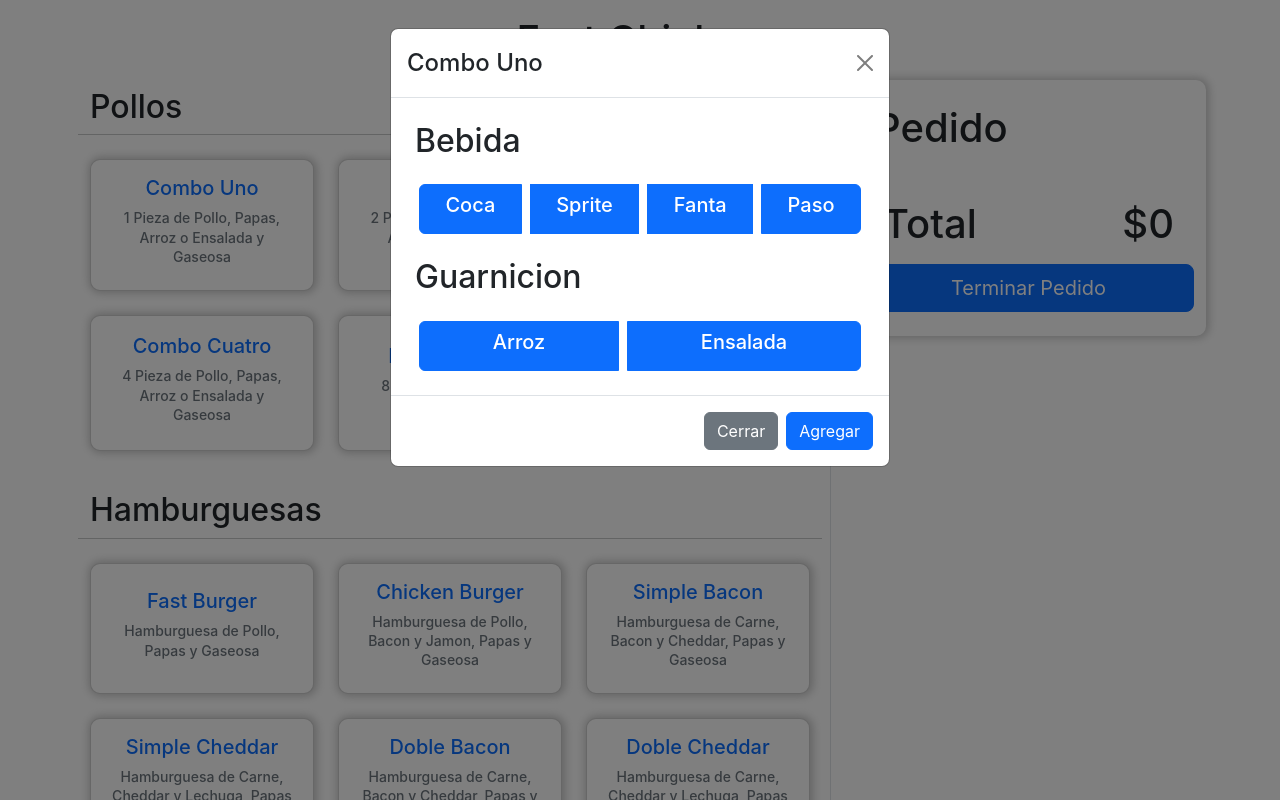
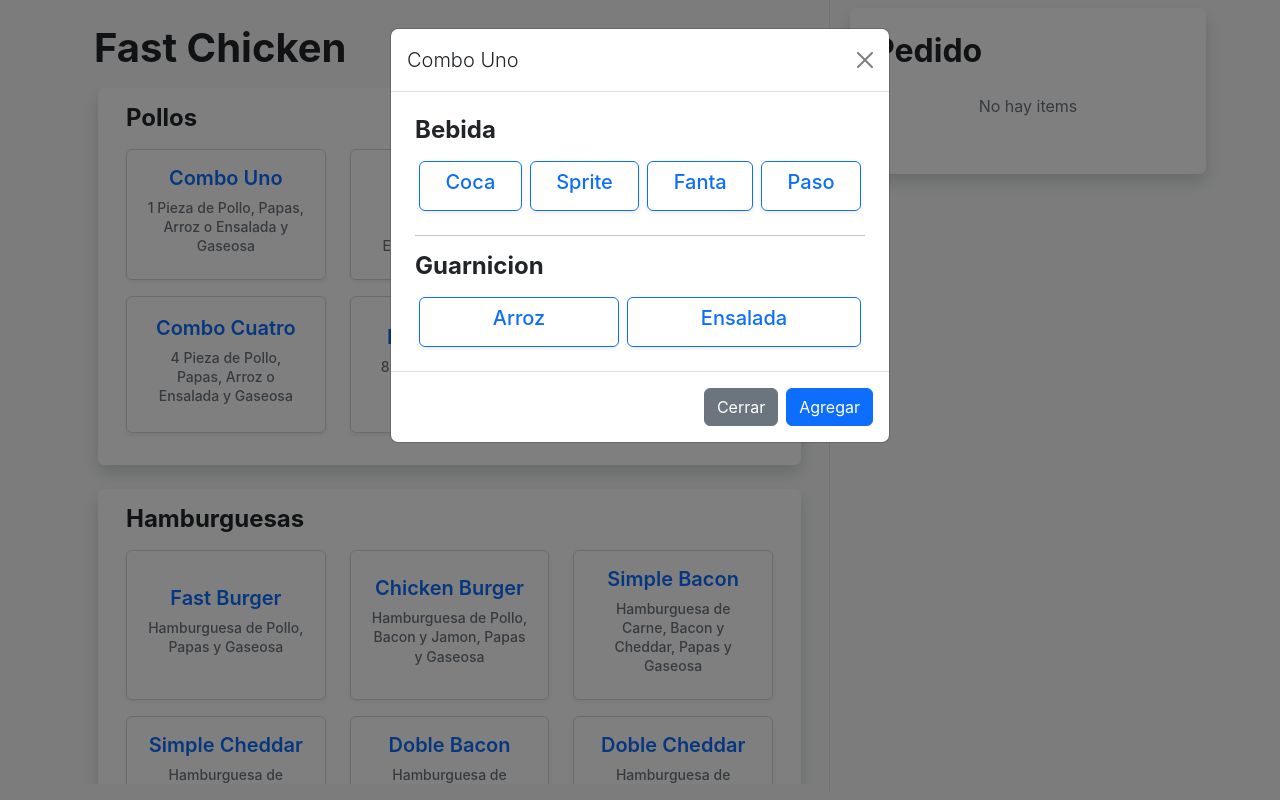
Before and after one commit to matiasfmart/FastChicken-1.0, a React (Create React App) app: page / in a window 1280 px wide. Both pictures are taken after a click on the button 202 px from the left and 225 px from the top of the page. Shown: the top 800 px of the page. Built offline with nearby package versions, Linux system fonts and the light colour scheme.

Commit message:
finish app - except stock

```diff
--- a/public/index.html
+++ b/public/index.html
@@ -16,7 +16,7 @@
     <link rel="manifest" href="%PUBLIC_URL%/img/chickenIcon.png" />
     <title>FastChicken App</title>
   </head>
-  <body>
+  <body class="bg-light">
     <noscript>You need to enable JavaScript to run this app.</noscript>
     <div id="root"></div>
     <!-- JavaScript Bundle with Popper -->
--- a/src/App.css
+++ b/src/App.css
@@ -40,19 +40,11 @@
 .btn-menu{
   width: 100%;
   height: 100%;
-  border-radius: 10px;
-  border-color: #00000031;
+  border-color: #00000026;
+  /* border-radius: 10px;
   border-width: 1px;
   background-color: rgb(255, 255, 255);
-  box-shadow: 1px 0px 9px 2px rgba(147.0172119140625,147.0172119140625,147.0172119140625,0.5);
-}
-
-.order-detail{
-  border-radius: 10px;
-  border-color: #00000031;
-  border-width: 1px;
-  background-color: rgb(255, 255, 255);
-  box-shadow: 1px 0px 9px 2px rgba(147.0172119140625,147.0172119140625,147.0172119140625,0.5);
+  box-shadow: 1px 0px 9px 2px rgba(147.0172119140625,147.0172119140625,147.0172119140625,0.5); */
 }
 
 .btn-addRemove{
@@ -60,6 +52,6 @@
 }
 
 #MenuListContainer{
-  height: 80%;
+  height: 87vh;
   overflow-y: scroll;
 }
--- a/src/App.js
+++ b/src/App.js
@@ -1,15 +1,25 @@
 import React from 'react';
 import './App.css';
-import { NewOrder } from './components/NewOrder';
 import Provider from './context/Provider';
+import { MenuList } from "../src/components/MenuList";
+import { OrderDetail } from "../src/components/OrderDetail";
 
 function App() {
   return (
     <Provider>
-      <div className='m-3'>
-        <h1 className='text-center'>Fast Chicken</h1>
+      <div className="container-xl">
+        <div className="row">
+          <div className="col-8 p-2 border-end" id="newOrderMenuList">
+            <div className='m-3'>
+              <h1 className='fw-bold'>Fast Chicken</h1>
+            </div>
+            <MenuList />
+          </div>
+          <div className="col-4">
+            <OrderDetail />
+          </div>
+        </div>
       </div>
-      <NewOrder />
     </Provider>
   );
 }
--- a/src/components/ItemDetail.jsx
+++ b/src/components/ItemDetail.jsx
@@ -77,26 +77,26 @@ export const ItemDetail = ({orderItem}) => {
 
   return (
     <>
-      <li className="list-group-item px-0">
+      <li className="list-group-item px-0 my-1">
         <div className="d-flex flex-row justify-content-between align-items-center">
           <div className="container-fluid">
             <div className="row"><div className=""><label className="text-primary"><b>{orderItem.name}</b></label></div></div>
             <div className="row"><div className=""><label><b>${orderItem.price}</b></label></div></div>
           </div>
           <div className="container-fluid">
-            <div className="row justify-content-center">{orderItem.dish}</div>
-            <div className="row justify-content-center">{orderItem.drink}</div>
+            <div className="row justify-content-center text-center">{orderItem.dish}</div>
+            <div className="row justify-content-center text-center">{orderItem.drink}</div>
           </div>
           <div className="container-fluid d-flex justify-content-end">
             {
               (orderItem.type != "ex") || (orderItem.name == "Gaseosa") ?
-                <button className='btn btn-outline-success mx-1' onClick={modalUpdateItem}>
+                <button className='btn btn-success mx-1' onClick={modalUpdateItem}>
                   <i className="bi bi-pencil-square"></i>
                 </button>
                 :
                 <></>
             }
-              <button className='btn btn-outline-danger mx-1' onClick={deleteItemMenu}>
+              <button className='btn btn-danger mx-1' onClick={deleteItemMenu}>
                 <i className="bi bi-trash3"></i>
               </button>
           </div>
--- a/src/components/Menu.jsx
+++ b/src/components/Menu.jsx
@@ -51,10 +51,10 @@ export const Menu = ({menuData}) => {
   }
 
   return (
-    <div className="col-md-4 mb-4">
-      <button className='btn-menu py-3 px-2 btn btn-outline-primary' type="button" onClick={handleShow}>
+    <div className="col-md-4 mb-3">
+      <button className='btn-menu py-3 px-2 btn btn-outline-primary shadow-sm rounded' type="button" onClick={handleShow}>
           <div className="container">
-            <h5 className='title-menu'>{menuData.name}</h5>
+            <h5 className='title-menu fw-semibold'>{menuData.name}</h5>
             <div className="row">
               <div className="col-12">
                 <h6 className='text-muted'><small>{menuData.description}</small></h6>
--- a/src/components/MenuList.jsx
+++ b/src/components/MenuList.jsx
@@ -25,9 +25,8 @@ export const MenuList = () => {
 
   return (
     <div className='container' id="MenuListContainer">
-      <div className="row mb-3">
-        <h2 className='mb-2'>Pollos</h2>
-        <hr className='mb-4'/>
+      <div className="row mb-4 mx-2 p-3 shadow rounded bg-white">
+        <h4 className='mb-3 fw-bold'>Pollos</h4>
         {
           menus ?
             menus.map((item) => (
@@ -39,9 +38,8 @@ export const MenuList = () => {
             </div>
         }
       </div>
-      <div className="row mb-3">
-        <h2 className='mb-2'>Hamburguesas</h2>
-        <hr className='mb-4'/>
+      <div className="row mb-3 mx-2 p-3 shadow rounded bg-white">
+        <h4 className='mb-3 fw-bold'>Hamburguesas</h4>
         {
           menus ?
             menus.map((item) => (
@@ -53,9 +51,8 @@ export const MenuList = () => {
             </div>
         }
       </div>
-      <div className="row mb-3">
-        <h2 className='mb-2'>Extras</h2>
-        <hr className='mb-4'/>
+      <div className="row mb-3 mx-2 p-3 shadow rounded bg-white">
+        <h4 className='mb-3 fw-bold'>Extras</h4>
         {
           menus ?
             menus.map((item) => (
--- a/src/components/ModalMenu.jsx
+++ b/src/components/ModalMenu.jsx
@@ -10,39 +10,42 @@ export const ModalMenu =
   return (
     <Modal show={showModal} onHide={handleClose}>
       <Modal.Header closeButton>
-        <Modal.Title>{item.name}</Modal.Title>
+        <Modal.Title className="lead">{item.name}</Modal.Title>
       </Modal.Header>
       <Modal.Body className="p-4">
         <div className="row mb-4">
-          <h2 className="mb-4">Bebida</h2>
+          <h4 className="mb-3 fw-bold">Bebida</h4>
           <ToggleButtonGroup type="radio" name="optionsDrink" value={valueDrink} onChange={handleChangeDrink}>
-            <ToggleButton className="mx-1 py-2" id="tbg-radio-1" value={"Coca"}>
+            <ToggleButton className="mx-1 py-2 shadow-sm rounded" id="tbg-radio-1" variant="outline-primary" value={"Coca"}>
               <h5 className="title-menu">Coca</h5>
             </ToggleButton>
-            <ToggleButton className="mx-1 py-2" id="tbg-radio-2" value={"Sprite"}>
+            <ToggleButton className="mx-1 py-2 shadow-sm rounded" id="tbg-radio-2" variant="outline-primary" value={"Sprite"}>
               <h5 className="title-menu">Sprite</h5>
             </ToggleButton>
-            <ToggleButton className="mx-1 py-2" id="tbg-radio-3" value={"Fanta"}>
+            <ToggleButton className="mx-1 py-2 shadow-sm rounded" id="tbg-radio-3" variant="outline-primary" value={"Fanta"}>
               <h5 className="title-menu">Fanta</h5>
             </ToggleButton>
-            <ToggleButton className="mx-1 py-2" id="tbg-radio-4" value={"Paso toros"}>
+            <ToggleButton className="mx-1 py-2 shadow-sm rounded" id="tbg-radio-4" variant="outline-primary" value={"Paso toros"}>
               <h5 className="title-menu">Paso</h5>
             </ToggleButton>
           </ToggleButtonGroup>
         </div>
         {
           item.type == "po" &&
+          <>
+            <hr/>
             <div className="row">
-            <h2 className="mb-4">Guarnicion</h2>
+              <h4 className="mb-3 fw-bold">Guarnicion</h4>
               <ToggleButtonGroup type="radio" name="optionsDish" value={valueDish} onChange={handleChangeDish}>
-              <ToggleButton className="mx-1 py-2" id="tbg-radio-5" value={"Arroz"}>
+                <ToggleButton className="mx-1 py-2 shadow-sm rounded" id="tbg-radio-5" variant="outline-primary" value={"Arroz"}>
                   <h5 className="title-menu">Arroz</h5>
                 </ToggleButton>
-              <ToggleButton className="mx-1 py-2" id="tbg-radio-6" value={"Ensalada"}>
+                <ToggleButton className="mx-1 py-2 shadow-sm rounded" id="tbg-radio-6" variant="outline-primary" value={"Ensalada"}>
                   <h5 className="title-menu">Ensalada</h5>
                 </ToggleButton>
               </ToggleButtonGroup>
             </div>
+          </>
         }
       </Modal.Body>
       <Modal.Footer>
--- a/src/components/NewOrder.jsx
+++ /dev/null
@@ -1,19 +0,0 @@
-import React from "react";
-import { MenuList } from "./MenuList";
-import { OrderDetail } from "./OrderDetail";
-
-export const NewOrder = () => {
-
-  return (
-    <div className="container-xl">
-      <div className="row">
-        <div className="col-8 p-2" id="newOrderMenuList">
-            <MenuList />
-        </div>
-        <div className="col-4 border-start">
-            <OrderDetail />
-        </div>
-      </div>
-    </div>
-  );
-};
--- a/src/components/OrderDetail.jsx
+++ b/src/components/OrderDetail.jsx
@@ -5,30 +5,41 @@ import { cartContext } from "../context/Provider";
 export const OrderDetail = () => {
   const { orderItems, totalOrder } = useContext(cartContext);
 
+  console.log(orderItems)
+
   return (
     <>
-      <div className="container order-detail p-4 mx-2">
+      <div className="container order-detail p-4 m-2 shadow rounded bg-white">
         <div className="row mb-3">
-          <h1>Pedido</h1>
+          <h2 className="fw-bold">Pedido</h2>
         </div>
+        {
+          orderItems.length ?
+            <>
               <div className="row mb-3">
                 <ul className="list-group list-group-flush">
-            {orderItems && orderItems.map((item) => ( <ItemDetail orderItem={item} key={item.id}/> ))}
+                  {orderItems.map((item) => ( <ItemDetail orderItem={item} key={item.id}/> ))}
                 </ul>
               </div>
               <div className="row">
                 <div className="d-flex justify-content-between align-items-center">
                   <div className="p-2">
-              <h1>Total</h1>
+                    <h4 className="fw-bold">Total</h4>
                   </div>
                   <div className="p-2">
-              <h1>${totalOrder()}</h1>
+                    <h4 className="fw-bold">${totalOrder()}</h4>
                   </div>
                 </div>
-          <button type="button" className="btn btn-primary btn-lg">
+                <button type="button" className="btn btn-primary btn-lg fw-semibold">
                   Terminar Pedido
                 </button>
               </div>
+            </>
+          :
+          <div className="row mb-3">
+            <p className="lea text-muted text-center">No hay items</p>
+          </div>
+        }
       </div>
     </>
   );
```
Lines whose indentation alone changed are shown as unchanged.
